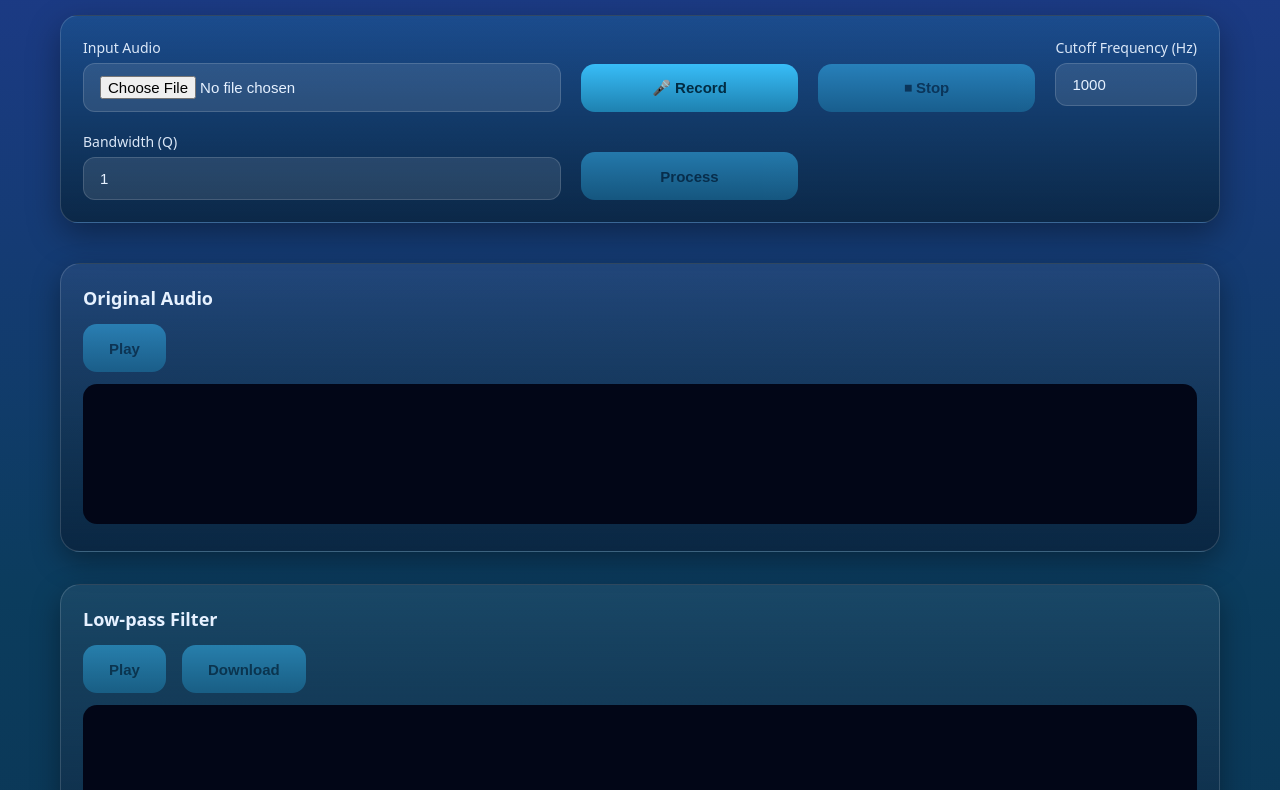
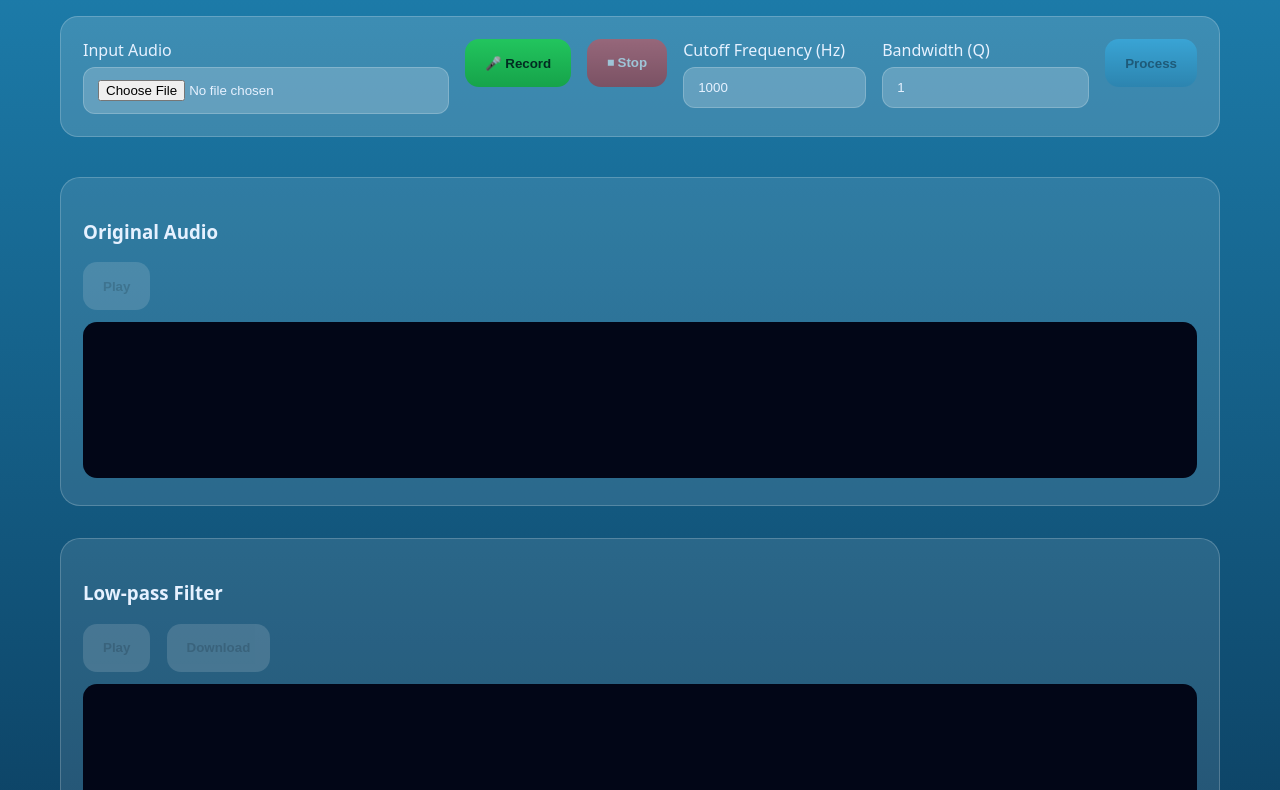
Before and after one commit to Saint1221125/audio-denoising, a plain HTML site: page index.html in a window 1280 px wide. Shown: the part 99-889 px from the top of the page. Drawn offline with Linux system fonts and the light colour scheme.

Commit message:
Update style.css

```diff
--- a/style.css
+++ b/style.css
@@ -1,68 +1,41 @@
 :root{
-  --blue-dark:#0a2540;
-  --blue-main:#0b3c5d;
-  --blue-soft:#145da0;
-  --blue-light:#1e81b0;
+  --blue1:#1e81b0;
+  --blue2:#0b3c5d;
+  --blue3:#0a2540;
   --accent:#38bdf8;
-  --card:#0f172a;
   --text:#e6f1ff;
-  --border:rgba(255,255,255,0.15);
+  --border:rgba(255,255,255,0.2);
 }
 
-*{
-  box-sizing:border-box;
-}
+*{ box-sizing:border-box; }
 
 body{
   margin:0;
   font-family:system-ui, Arial, sans-serif;
-  background:linear-gradient(
-    180deg,
-    #1e3a8a 0%,
-    #0b3c5d 35%,
-    #0a2540 100%
-  );
+  background:linear-gradient(180deg,var(--blue1),var(--blue2),var(--blue3));
   color:var(--text);
 }
 
-/* ================= CONTAINER ================= */
 .container{
   max-width:1200px;
   margin:40px auto;
   padding:0 20px;
 }
 
-/* ================= TITLE ================= */
 h1{
   text-align:center;
-  font-size:28px;
-  font-weight:600;
-  margin-bottom:36px;
-  letter-spacing:0.6px;
+  margin-bottom:32px;
 }
 
-/* ================= CONTROLS (FULL WIDTH) ================= */
 .controls{
-  width:100%;
   display:grid;
-  grid-template-columns:
-    2.2fr   /* file */
-    1fr     /* cutoff */
-    1fr     /* Q */
-    auto;  /* button */
-  gap:20px;
-
+  grid-template-columns:2fr auto auto 1fr 1fr auto;
+  gap:16px;
   padding:22px;
   margin-bottom:40px;
-
-  background:linear-gradient(
-    180deg,
-    rgba(30,129,176,0.25),
-    rgba(10,37,64,0.85)
-  );
+  background:rgba(255,255,255,0.15);
   border-radius:18px;
   border:1px solid var(--border);
-  box-shadow:0 12px 32px rgba(0,0,0,0.35);
 }
 
 .control-group{
@@ -71,59 +44,40 @@ h1{
   gap:6px;
 }
 
-.controls label{
-  font-size:14px;
-  font-weight:500;
-  opacity:0.95;
+input{
+  padding:12px 14px;
+  border-radius:12px;
+  border:1px solid var(--border);
+  background:rgba(255,255,255,0.2);
+  color:var(--text);
 }
 
-/* ================= INPUT ================= */
-input[type="file"],
-input[type="number"]{
-  width:100%;
-  background:rgba(255,255,255,0.1);
-  color:var(--text);
-  border:1px solid var(--border);
-  padding:12px 16px;
-  border-radius:12px;
-  font-size:15px;
+button{
+  height:48px;
+  border-radius:14px;
+  border:none;
+  padding:0 20px;
+  font-weight:700;
+  cursor:pointer;
 }
 
-input[type="number"]:focus{
-  outline:none;
-  border-color:var(--accent);
-  box-shadow:0 0 0 2px rgba(56,189,248,0.35);
+#processBtn{
+  background:linear-gradient(180deg,#38bdf8,#1e81b0);
+  color:#022c43;
 }
 
-/* ================= BUTTON ================= */
-button{
-  height:48px;
-  align-self:flex-end;
-  background:linear-gradient(
-    180deg,
-    #38bdf8,
-    #1e81b0
-  );
-  color:#022c43;
-  border:none;
-  padding:0 26px;
-  border-radius:14px;
-  font-size:15px;
-  font-weight:700;
-  cursor:pointer;
-  transition:all .15s ease;
+#recordBtn{
+  background:linear-gradient(180deg,#22c55e,#16a34a);
+  color:#022c22;
 }
 
-button:hover:not(:disabled){
-  filter:brightness(1.1);
+#stopRecordBtn{
+  background:linear-gradient(180deg,#ef4444,#b91c1c);
+  color:#fff;
 }
 
-button:disabled{
-  opacity:.5;
-  cursor:not-allowed;
-}
+button:disabled{ opacity:.5; }
 
-/* ================= PLAYERS ================= */
 .players{
   display:flex;
   flex-direction:column;
@@ -131,74 +85,42 @@ button:disabled{
 }
 
 .players > div{
-  background:linear-gradient(
-    180deg,
-    rgba(255,255,255,0.06),
-    rgba(10,37,64,0.9)
-  );
+  background:rgba(255,255,255,0.1);
   padding:22px;
   border-radius:20px;
   border:1px solid var(--border);
-  box-shadow:0 10px 28px rgba(0,0,0,0.35);
 }
 
-.players h3{
-  margin:0 0 14px;
-  font-size:18px;
-  font-weight:600;
-}
-
-/* ================= PROCESSED ================= */
 .processed{
   border-left:6px solid var(--accent);
 }
 
-/* ================= CANVAS ================= */
 canvas{
   width:100%;
-  height:140px;
-  background:linear-gradient(
-    180deg,
-    #020617,
-    #020617
-  );
+  background:#020617;
   border-radius:14px;
   margin-top:12px;
 }
 
-/* ================= BUTTON GROUP ================= */
-.processed button{
-  margin-right:12px;
-}
+.processed button{ margin-right:12px; }
 
-/* ================= SNR ================= */
 p{
   margin-top:14px;
   font-size:16px;
   font-weight:600;
 }
 
-span{
-  color:var(--accent);
-  font-size:18px;
-}
+span{ color:var(--accent); }
 
-/* ================= FOOTER ================= */
 .footer{
   margin-top:60px;
   padding-top:20px;
   border-top:1px solid var(--border);
   text-align:center;
-  opacity:0.9;
+  opacity:.9;
 }
 
-/* ================= RESPONSIVE ================= */
-@media (max-width: 900px){
-  .controls{
-    grid-template-columns:1fr;
-  }
-
-  button{
-    width:100%;
-  }
+@media(max-width:900px){
+  .controls{ grid-template-columns:1fr; }
+  button{ width:100%; }
 }
```
